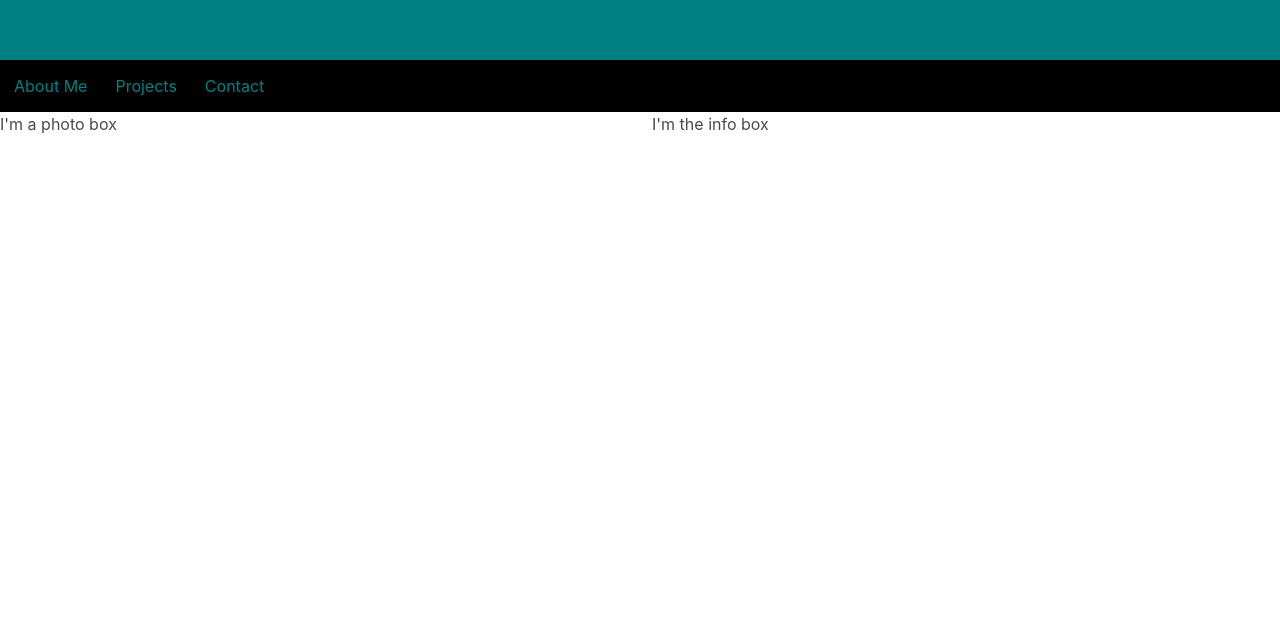
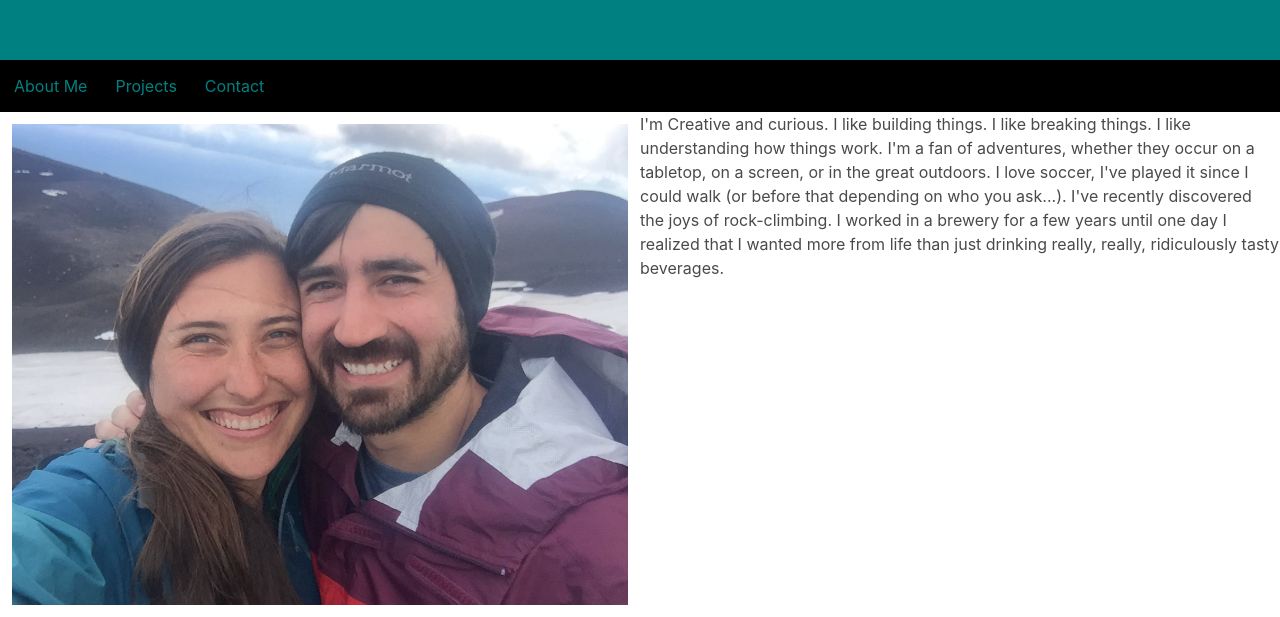
Before and after one commit to Ry-Dowd/portfolio-react, a Gatsby site in the folder ryan-portfolio/: page / in a window 1280 px wide. Shown: the part 740-1357 px from the top of the page. Before the commit the page ends 888 px from the top, so only its background shows below. Built offline with nearby package versions, Linux system fonts and the light colour scheme; Gatsby itself is replaced by a stand-in of ours.

Commit message:
updated about section and added picture with graphql query

```diff
--- a/ryan-portfolio/src/components/about.js
+++ b/ryan-portfolio/src/components/about.js
@@ -1,25 +1,57 @@
-import React, {Component} from 'react'
-import styled from 'styled-components'
+import React, { Component } from "react"
+import styled from "styled-components"
+import { useStaticQuery, graphql } from "gatsby"
+import Img from "gatsby-image"
 
-const Container = styled.div`
+const Columns = styled.div``
+const InfoContent = styled.div``
+const Container = styled.div``
+const PhotoColumn = styled.div``
+const PhotoBox = styled.div`
+  && {
+    max-width: 80vw;
+    margin: 0 auto;
+  }
+`
+const InfoBox = styled.div``
 
-`
-const PhotoBox = styled.div`
-
-`
-const InfoBox = styled.div`
-
-`
-
-
-
-class About extends Component {
-
-  render = () => (
+const About = () => {
+  const data = useStaticQuery(graphql`
+    query {
+      file(relativePath: { eq: "OsornoSelfie.png" }) {
+        childImageSharp {
+          fluid(maxWidth: 600) {
+            ...GatsbyImageSharpFluid
+          }
+        }
+      }
+    }
+  `)
+  return (
     <>
-      <Container id='about' className='columns'>
-        <PhotoBox className='column'>I'm a photo box</PhotoBox>
-        <InfoBox className='column'>I'm the info box</InfoBox>
+      <Container id="about" className="columns is-gapless">
+        <Columns className="columns is-gapless">
+          <PhotoColumn className="column">
+            <PhotoBox className="column">
+              <Img
+                fluid={data.file.childImageSharp.fluid}
+                alt="Ryan and his partner in Chile"
+              />
+            </PhotoBox>
+          </PhotoColumn>
+          <InfoBox className="column">
+            <InfoContent>
+              I'm Creative and curious. I like building things. I like breaking
+              things. I like understanding how things work. I'm a fan of
+              adventures, whether they occur on a tabletop, on a screen, or in
+              the great outdoors. I love soccer, I've played it since I could
+              walk (or before that depending on who you ask...). I've recently
+              discovered the joys of rock-climbing. I worked in a brewery for a
+              few years until one day I realized that I wanted more from life than just
+              drinking really, really, ridiculously tasty beverages.
+            </InfoContent>
+          </InfoBox>
+        </Columns>
       </Container>
     </>
   )
--- a/ryan-portfolio/src/components/landing.js
+++ b/ryan-portfolio/src/components/landing.js
@@ -12,6 +12,8 @@ const Text = styled.div`
   max-width: 80vw;
   color: white;
   margin: 0 auto;
+  animation-duration:3s;
+  animation-name:fadeIn;
 `
 
 const Button = styled.button`
@@ -20,6 +22,8 @@ const Button = styled.button`
   border: 3px solid white;
   color: white;
   margin-top: 2rem;
+  animation-duration:3s;
+  animation-name:fadeIn;
 `
 
 class Landing extends Component {
--- a/ryan-portfolio/src/components/layout.css
+++ b/ryan-portfolio/src/components/layout.css
@@ -616,6 +616,16 @@ pre tt:before,
 pre tt:after {
   content: "";
 }
+
+@keyframes fadeIn{
+  0% {
+    opacity:0;
+  }
+  100% {
+    opacity:1;
+  }
+}
+
 @media only screen and (max-width: 480px) {
   html {
     font-size: 100%;
```
Also changed, not shown: ryan-portfolio/src/images/OsornoSelfie.png (added), ryan-portfolio/src/images/gatsby-astronaut.png (deleted), 1 other file.
